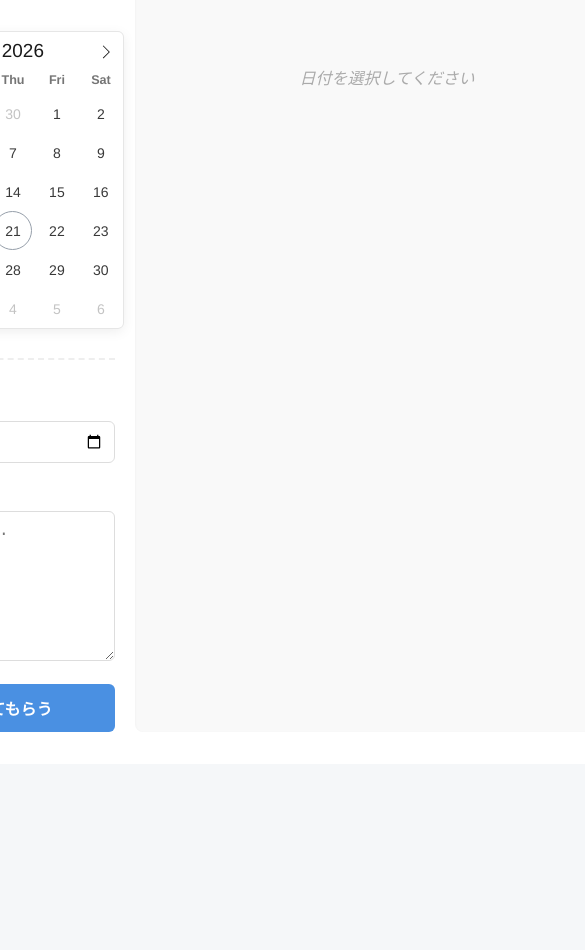
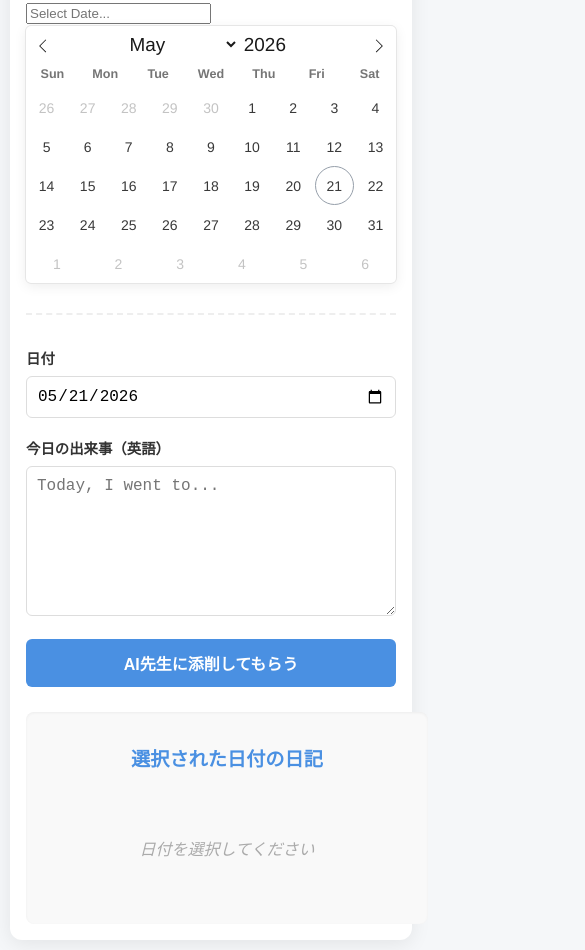
Before and after one commit to kum4san5/gemini_diary, a plain HTML site: page docs/index.html in a window 390 px wide. Shown: the part 91-1041 px from the top of the page, 585 px wide, since content can reach past the window. Before the commit the page ends 855 px from the top, so only its background shows below. Drawn offline with nearby package versions, Linux system fonts and the light colour scheme; no server answers.

Commit message:
レイアウト対応

```diff
--- a/docs/css/style.css
+++ b/docs/css/style.css
@@ -359,3 +359,65 @@ body.dark-mode .secondary-btn {
 body.dark-mode .secondary-btn:hover {
     background-color: #444;
 }
+
+
+/* ==========================================
+   📱 スマートフォン・タブレット向けのレスポンシブ対応
+   ========================================== */
+@media (max-width: 768px) {
+    /* 1. 全体の余白と外枠をスマホサイズに最適化 */
+    body {
+        padding: 10px;
+        align-items: flex-start; /* 上詰めで配置 */
+        min-height: auto;
+    }
+
+    /* 2. 横並び(flex)から縦並び(column)へ変更 */
+    .main-container {
+        flex-direction: column;
+        padding: 1rem;
+        gap: 25px;
+    }
+
+    /* 3. 各セクションの横幅を100%にしてリサイズ制限を解除 */
+    .calendar-section,
+    .diary-detail-section {
+        width: 100%;
+        min-width: 0; /* 横幅の縛りをリセット */
+        flex: none;
+    }
+
+    /* 4. カレンダー自体のサイズを画面幅いっぱいに広げる */
+    .flatpickr-calendar,
+    #calendar-container {
+        width: 100% !important;
+        max-width: 100% !important;
+        box-sizing: border-box;
+    }
+
+    .flatpickr-innerContainer,
+    .flatpickr-rwd,
+    .flatpickr-days,
+    .dayContainer {
+        width: 100% !important;
+        max-width: 100% !important;
+    }
+
+    /* 5. 日記カード内の文字サイズをスマホ向けに微調整 */
+    .diary-card h3 {
+        font-size: 1rem;
+    }
+
+    .diary-card p {
+        font-size: 0.9rem;
+    }
+
+    /* 6. ダークモード切り替えボタンの位置を押しやすい場所に調整 */
+    .dark-mode-toggle {
+        position: static; /* 画面固定をやめる */
+        display: block;
+        width: 100%;
+        margin-bottom: 15px;
+        text-align: center;
+    }
+}
```
Also changed, not shown: 1 other file.
